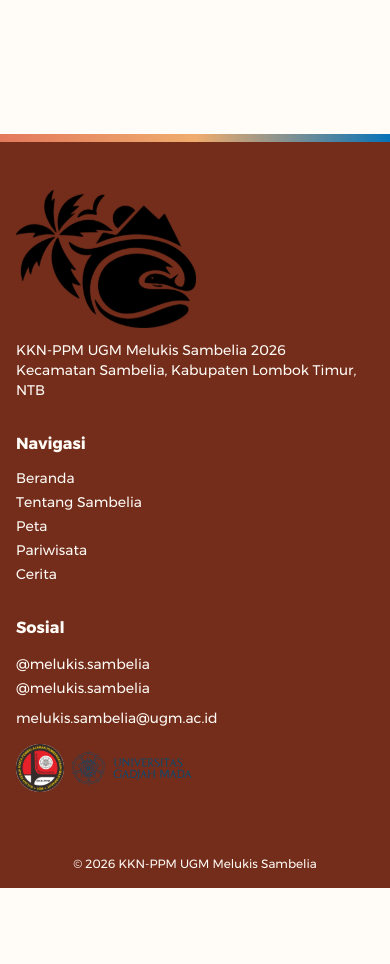
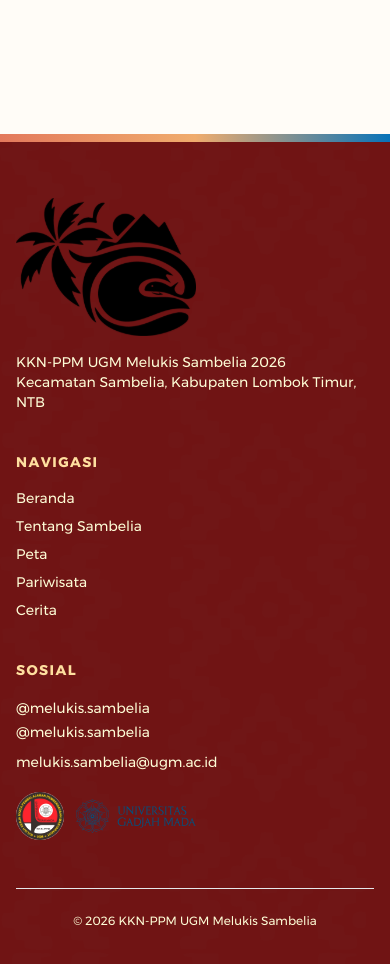
Before and after one commit to vityasyyy/melukisambelia, a Next.js app: page / in a window 390 px wide. Shown: the part 3860-4824 px from the top of the page. Before the commit the page ends 4748 px from the top, so only its background shows below. Built offline with nearby package versions, Linux system fonts and the light colour scheme.

Commit message:
feat(shell): pill nav active states, warm wine footer, restyled 404

```diff
--- a/app/not-found.tsx
+++ b/app/not-found.tsx
@@ -1,13 +1,29 @@
 import Link from 'next/link'
+import Image from 'next/image'
 import { MotifDivider } from '@/components/MotifDivider'
 
 export default function NotFound() {
   return (
-    <div className="mx-auto max-w-content px-4 py-24 text-center">
-      <h1 className="font-beautique text-6xl text-brown-900">404</h1>
-      <p className="mt-4 text-ink/70">Halaman tidak ditemukan.</p>
-      <MotifDivider className="my-6" />
-      <Link href="/" className="rounded-full bg-water-900 px-6 py-3 text-page">Kembali ke Beranda</Link>
-    </div>
+    <section className="flex min-h-[60vh] flex-col items-center justify-center px-4 py-20 text-center">
+      <div className="relative w-full max-w-lg rounded-[2rem] border border-tan-700/20 bg-cream-beige/60 p-10 shadow-terracotta">
+        <div className="absolute inset-0 -z-10 section-watermark" aria-hidden />
+        <Image
+          src="/images/design-system/bw_logo_sambel.svg"
+          alt="Melukis Sambelia"
+          width={160}
+          height={48}
+          className="mx-auto"
+        />
+        <MotifDivider className="my-6" animate={false} />
+        <h1 className="font-beautique text-5xl text-brown-900">404</h1>
+        <p className="mt-2 text-ink/70">Halaman tidak ditemukan.</p>
+        <Link
+          href="/"
+          className="mt-6 inline-block rounded-full bg-water-900 px-6 py-3 font-medium text-page transition-colors hover:bg-water-500"
+        >
+          Kembali ke Beranda
+        </Link>
+      </div>
+    </section>
   )
 }
--- a/components/Footer.tsx
+++ b/components/Footer.tsx
@@ -5,39 +5,90 @@
 export function Footer() {
   const s = getSettings()
   return (
-    <footer className="bg-brown-900 text-page mt-20">
+    <footer className="relative mt-20 overflow-hidden bg-wine text-cream-light">
+      <div className="absolute inset-0 section-watermark" aria-hidden />
       <div
-        className="h-2 bg-gradient-to-r from-terracotta-500 via-gold-500 to-water-900"
+        className="relative h-2 bg-gradient-to-r from-terracotta-500 via-gold-500 to-water-900"
         aria-hidden
       />
-      <div className="mx-auto max-w-content px-4 py-12 grid gap-8 md:grid-cols-3">
+      <div className="relative mx-auto max-w-content px-4 py-14">
+        <div className="grid gap-10 md:grid-cols-3">
           <div>
-          <Image src="/images/design-system/bw_logo_sambel.svg" alt="Melukis Sambelia" width={180} height={54} />
-          <p className="mt-3 text-sm text-page/70">KKN-PPM UGM Melukis Sambelia 2026</p>
-          <p className="text-sm text-page/60">{s.contact.address}</p>
+            <Image
+              src="/images/design-system/bw_logo_sambel.svg"
+              alt="Melukis Sambelia"
+              width={180}
+              height={54}
+              className="brightness-110"
+            />
+            <p className="mt-4 text-sm text-cream-light/80">KKN-PPM UGM Melukis Sambelia 2026</p>
+            <p className="text-sm text-cream-light/60">{s.contact.address}</p>
           </div>
           <div>
-          <h3 className="font-semibold mb-3">Navigasi</h3>
-          <ul className="space-y-1 text-sm">
-            <li><Link href="/">Beranda</Link></li>
-            <li><Link href="/tentang-sambelia">Tentang Sambelia</Link></li>
-            <li><Link href="/peta">Peta</Link></li>
-            <li><Link href="/pariwisata">Pariwisata</Link></li>
-            <li><Link href="/cerita">Cerita</Link></li>
+            <h3 className="mb-4 text-sm font-semibold uppercase tracking-widest text-goldSoft">Navigasi</h3>
+            <ul className="space-y-2 text-sm text-cream-light/80">
+              <li>
+                <Link href="/" className="transition-colors hover:text-goldSoft">Beranda</Link>
+              </li>
+              <li>
+                <Link href="/tentang-sambelia" className="transition-colors hover:text-goldSoft">Tentang Sambelia</Link>
+              </li>
+              <li>
+                <Link href="/peta" className="transition-colors hover:text-goldSoft">Peta</Link>
+              </li>
+              <li>
+                <Link href="/pariwisata" className="transition-colors hover:text-goldSoft">Pariwisata</Link>
+              </li>
+              <li>
+                <Link href="/cerita" className="transition-colors hover:text-goldSoft">Cerita</Link>
+              </li>
             </ul>
           </div>
           <div>
-          <h3 className="font-semibold mb-3">Sosial</h3>
-          {s.socials.instagram && <p><a href={`https://instagram.com/${s.socials.instagram}`} className="text-sm hover:underline">@{s.socials.instagram}</a></p>}
-          {s.socials.tiktok && <p><a href={`https://tiktok.com/@${s.socials.tiktok}`} className="text-sm hover:underline">@{s.socials.tiktok}</a></p>}
-          <p className="text-sm text-page/60 mt-2">{s.contact.email}</p>
-          <div className="mt-4 flex gap-2">
-            <Image src="/images/design-system/logo_kkn_ugm.svg" alt="KKN-PPM UGM" width={48} height={48} />
-            <Image src="/images/design-system/logo_ugm_text.svg" alt="UGM" width={120} height={48} />
+            <h3 className="mb-4 text-sm font-semibold uppercase tracking-widest text-goldSoft">Sosial</h3>
+            {s.socials.instagram && (
+              <p>
+                <a
+                  href={`https://instagram.com/${s.socials.instagram}`}
+                  className="text-sm text-cream-light/80 transition-colors hover:text-goldSoft"
+                >
+                  @{s.socials.instagram}
+                </a>
+              </p>
+            )}
+            {s.socials.tiktok && (
+              <p>
+                <a
+                  href={`https://tiktok.com/@${s.socials.tiktok}`}
+                  className="text-sm text-cream-light/80 transition-colors hover:text-goldSoft"
+                >
+                  @{s.socials.tiktok}
+                </a>
+              </p>
+            )}
+            <p className="mt-2 text-sm text-cream-light/60">{s.contact.email}</p>
+            <div className="mt-5 flex gap-3">
+              <Image
+                src="/images/design-system/logo_kkn_ugm.svg"
+                alt="KKN-PPM UGM"
+                width={48}
+                height={48}
+                className="brightness-110"
+              />
+              <Image
+                src="/images/design-system/logo_ugm_text.svg"
+                alt="UGM"
+                width={120}
+                height={48}
+                className="brightness-110"
+              />
             </div>
           </div>
         </div>
-      <div className="text-center text-xs text-page/50 py-4">© 2026 KKN-PPM UGM Melukis Sambelia</div>
+        <div className="relative mt-12 border-t border-cream-light/20 pt-6 text-center text-xs text-cream-light/50">
+          © 2026 KKN-PPM UGM Melukis Sambelia
+        </div>
+      </div>
     </footer>
   )
 }
--- a/components/Nav.tsx
+++ b/components/Nav.tsx
@@ -1,8 +1,11 @@
 'use client'
+
 import { useState } from 'react'
 import Link from 'next/link'
+import { usePathname } from 'next/navigation'
 import { Menu, X } from 'lucide-react'
 import { Logo } from './Logo'
+import { cn } from '@/lib/utils'
 
 const NAV_LINKS = [
   { href: '/', label: 'Beranda' },
@@ -17,22 +20,38 @@
 
 export function Nav() {
   const [open, setOpen] = useState(false)
+  const pathname = usePathname()
 
   return (
-    <header className="sticky top-0 z-50 bg-page/90 backdrop-blur border-b border-tan-700/20">
+    <header className="sticky top-0 z-50 border-b border-tan-700/10 bg-page/90 backdrop-blur">
       <nav className="mx-auto flex max-w-content items-center justify-between px-4 py-3">
-        <Link href="/"><Logo className="h-10 w-auto" /></Link>
-        <ul className="hidden gap-6 md:flex">
-          {NAV_LINKS.map((l) => (
-            <li key={l.href}>
-              <Link href={l.href} className="text-sm font-medium text-ink hover:text-water-900 transition-colors">
-                {l.label}
-              </Link>
-            </li>
-          ))}
+        <Link href="/">
+          <Logo className="h-10 w-auto" />
+        </Link>
+
+        <ul className="hidden gap-1 md:flex">
+          {NAV_LINKS.map((l) => {
+            const active = pathname === l.href || pathname.startsWith(`${l.href}/`)
+            return (
+              <li key={l.href}>
+                <Link
+                  href={l.href}
+                  className={cn(
+                    'rounded-full px-3 py-1.5 text-sm font-medium transition-colors',
+                    active
+                      ? 'bg-gold-100 text-brown-900'
+                      : 'text-ink hover:bg-cream-beige hover:text-water-900'
+                  )}
+                >
+                  {l.label}
+                </Link>
+              </li>
+            )
+          })}
         </ul>
+
         <button
-          className="md:hidden p-2 -mr-2 text-ink hover:text-water-900"
+          className="-mr-2 p-2 text-ink hover:text-water-900 md:hidden"
           onClick={() => setOpen(!open)}
           aria-label={open ? 'Tutup menu' : 'Buka menu'}
           aria-expanded={open}
@@ -42,13 +61,13 @@
       </nav>
 
       {open && (
-        <div className="md:hidden border-t border-tan-700/20 bg-page">
-          <ul className="mx-auto max-w-content px-4 py-4 space-y-3">
+        <div className="border-t border-tan-700/10 bg-page md:hidden">
+          <ul className="mx-auto max-w-content space-y-1 px-4 py-4">
             {NAV_LINKS.map((l) => (
               <li key={l.href}>
                 <Link
                   href={l.href}
-                  className="block py-2 text-base font-medium text-ink hover:text-water-900 transition-colors"
+                  className="block rounded-lg px-3 py-2 text-base font-medium text-ink hover:bg-cream-beige hover:text-water-900"
                   onClick={() => setOpen(false)}
                 >
                   {l.label}
```
Lines whose indentation alone changed are shown as unchanged.
